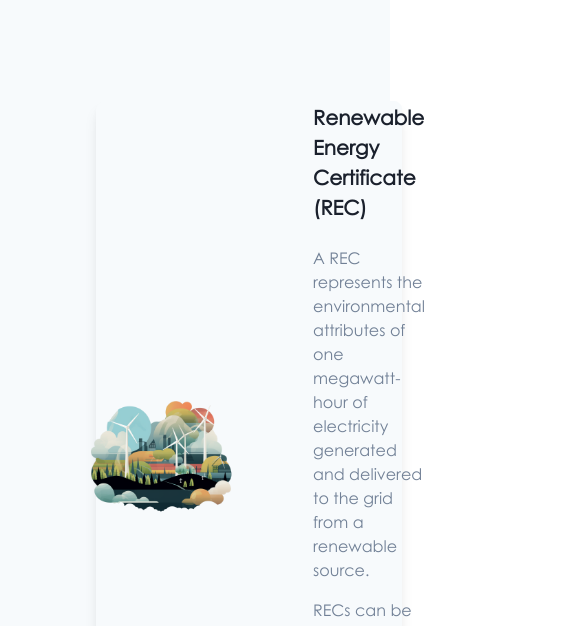
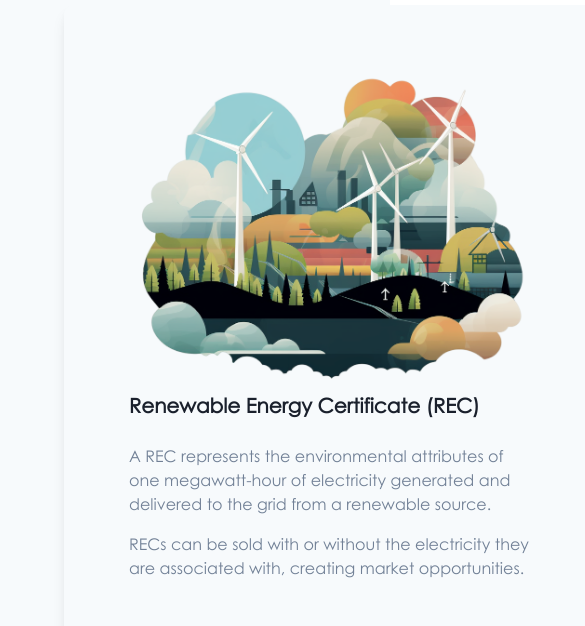
Before and after one commit to REC-Exchange/Splash-Page, a React (Create React App) app: page / in a window 390 px wide. Shown: the part 819-1445 px from the top of the page, 585 px wide, since content can reach past the window. Built offline with nearby package versions, Linux system fonts and the light colour scheme; no server answers; the database is empty.

Commit message:
Fixes mobile styles for mission statement component

```diff
--- a/src/pages/splash/sections/Hero.tsx
+++ b/src/pages/splash/sections/Hero.tsx
@@ -3,7 +3,7 @@ import EmailSubscriptionForm from '../../../components/EmailInput';
 
 const Hero = () => {
   return (
-    <Container maxW="8xl" py={24}>
+    <Container maxW="8xl" py={16}>
       <Stack direction={{ base: 'column', lg: 'row' }} spacing={24}>
         <VStack maxW={{ base: 'xl', '2xl': '2xl' }} w="full" my="auto" spacing={8} margin="auto">
           <Text fontSize="72px" lineHeight="72px" color="#102B32">
--- a/src/pages/splash/sections/RecDescription.tsx
+++ b/src/pages/splash/sections/RecDescription.tsx
@@ -1,21 +1,22 @@
-import { HStack, Box, Text, Image, Stack } from '@chakra-ui/react';
+import { Box, Text, Image, Stack, Flex } from '@chakra-ui/react';
 import heroLandscape from '../../../assets/hero-landscape.png';
 
 const RecDescription = () => {
   return (
-    <Box p={24}>
-      <HStack
-        justifyContent="center"
-        spacing={16}
+    <Box p={16} margin="auto" w="fit-content">
+      <Flex
+        flexWrap="wrap"
         boxShadow="lg"
         border="1px"
         borderRadius="lg"
         borderColor="gray.50"
         w="fit-content"
-        margin="auto"
-        px={16}
+        p={16}
         bg="gray.50">
-        <Image maxH="600px" src={heroLandscape} />
+        <Box flex="1" minWidth="400px" mr={[0, 16]}>
+          <Image maxH="400px" src={heroLandscape} m="auto" />
+        </Box>
+        <Box flex="2" justifyContent="center" display="flex" flexDir="column">
           <Stack spacing={4}>
             <Text fontSize="xl" fontWeight="bold" mb={2}>
               Renewable Energy Certificate (REC)
@@ -29,9 +30,40 @@ const RecDescription = () => {
               market opportunities.
             </Text>
           </Stack>
-      </HStack>
+        </Box>
+      </Flex>
     </Box>
   );
+
+  // return (
+  //   <Box p={24}>
+  //     <Box
+  //       justifyContent="center"
+  //       boxShadow="lg"
+  //       border="1px"
+  //       borderRadius="lg"
+  //       borderColor="gray.50"
+  //       w="fit-content"
+  //       margin="auto"
+  //       p={16}
+  //       bg="gray.50">
+  //       <Image maxH="400px" src={heroLandscape} m="auto" />
+  //       <Stack spacing={4}>
+  //         <Text fontSize="xl" fontWeight="bold" mb={2}>
+  //           Renewable Energy Certificate (REC)
+  //         </Text>
+  //         <Text maxW="600px" color="gray.500">
+  //           A REC represents the environmental attributes of one megawatt-hour of electricity
+  //           generated and delivered to the grid from a renewable source.
+  //         </Text>
+  //         <Text maxW="600px" color="gray.500">
+  //           RECs can be sold with or without the electricity they are associated with, creating
+  //           market opportunities.
+  //         </Text>
+  //       </Stack>
+  //     </Box>
+  //   </Box>
+  // );
 };
 
 export default RecDescription;
```
Also changed, not shown: src/assets/hero-landscape.png. Lines whose indentation alone changed are shown as unchanged.
